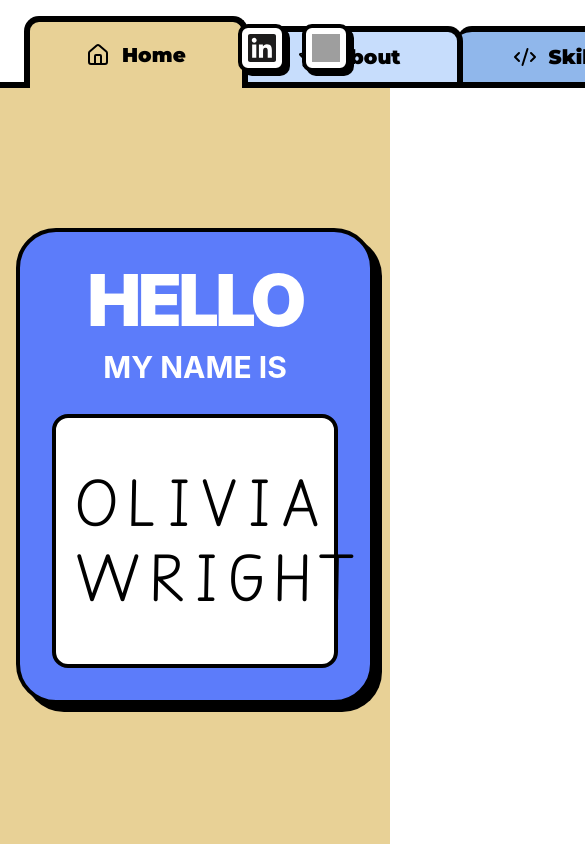
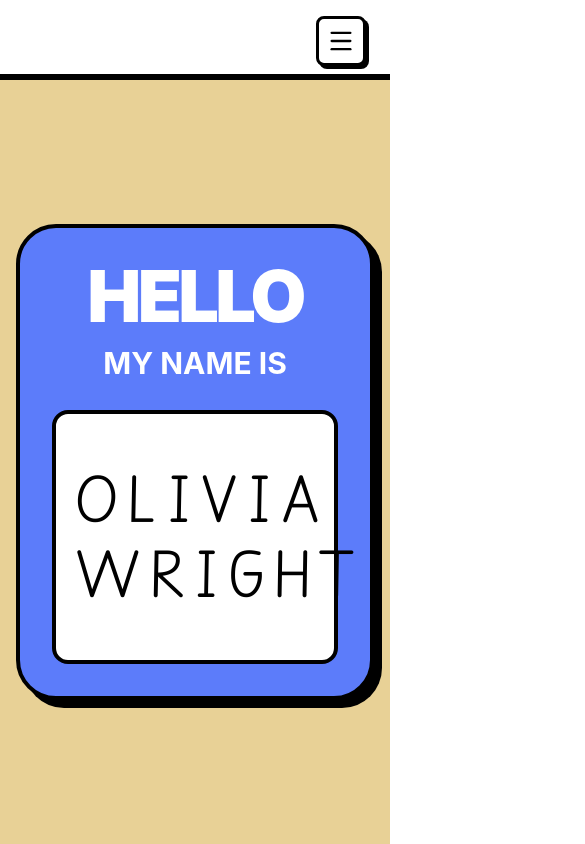
Before and after one commit to livvy-lab/portfolio-2026, a React (Vite) app: page / in a window 390 px wide. Shown: the top 844 px of the page, 585 px wide, since content can reach past the window. Built offline with nearby package versions, Linux system fonts and the light colour scheme; grey boxes are pictures that could not be loaded.

Commit message:
feat: working on mobile version

```diff
--- a/src/App.jsx
+++ b/src/App.jsx
@@ -1,4 +1,5 @@
-import React from 'react'
+import React, { useState, useEffect } from 'react'
+import FolderContainer from './components/FolderContainer'
 import Home from './sections/Home'
 import About from './sections/About'
 import Skills from './sections/Skills'
@@ -6,33 +7,100 @@ import Projects from './sections/Projects'
 import Contact from './sections/Contact'
 
 function App() {
+  const [activeTab, setActiveTab] = useState('Home');
+
+  // 1. Instant Snap Function
+  const handleTabChange = (tabName) => {
+    const element = document.getElementById(tabName.toLowerCase());
+    if (element) {
+      // We use behavior: 'auto' (or just remove the options) to snap instantly
+      element.scrollIntoView({ behavior: 'auto' });
+      setActiveTab(tabName);
+    }
+  };
+
+  // 2. Intersection Observer for Scroll Highlighting
+  useEffect(() => {
+    const observerOptions = {
+      root: null,
+      rootMargin: '-50% 0px -50% 0px',
+      threshold: 0
+    };
+
+    const observerCallback = (entries) => {
+      entries.forEach((entry) => {
+        if (entry.isIntersecting) {
+          const id = entry.target.id;
+          const formattedId = id.charAt(0).toUpperCase() + id.slice(1);
+          setActiveTab(formattedId);
+        }
+      });
+    };
+
+    const observer = new IntersectionObserver(observerCallback, observerOptions);
+
+    const sections = ['home', 'about', 'skills', 'projects', 'contact'];
+    sections.forEach(id => {
+      const el = document.getElementById(id);
+      if (el) observer.observe(el);
+    });
+
+    return () => observer.disconnect();
+  }, []);
+
   return (
-    <main className="w-full scroll-smooth">
+    <main className="w-full bg-white">
 
-      <Home
+      <FolderContainer
+        activeTab="Home"
+        currentActive={activeTab}
+        onTabChange={handleTabChange}
         cabinetColor="bg-white"
         folderColor="bg-folder-yellow"
-      />
+        showSocials={true}
+      >
+        <Home />
+      </FolderContainer>
 
-      <About
+      <FolderContainer
+        activeTab="About"
+        currentActive={activeTab}
+        onTabChange={handleTabChange}
         cabinetColor="bg-folder-yellow"
         folderColor="bg-folder-light-blue"
-      />
+      >
+        <About />
+      </FolderContainer>
 
-      <Skills
+      <FolderContainer
+        activeTab="Skills"
+        currentActive={activeTab}
+        onTabChange={handleTabChange}
         cabinetColor="bg-folder-light-blue"
         folderColor="bg-folder-blue"
-      />
+      >
+        <Skills />
+      </FolderContainer>
 
-      <Projects
+      <FolderContainer
+        activeTab="Projects"
+        currentActive={activeTab}
+        onTabChange={handleTabChange}
         cabinetColor="bg-folder-blue"
-        folderColor="bg-folder-pink"
-      />
+        folderColor="bg-folder-light-pink"
+      >
+        <Projects />
+      </FolderContainer>
 
-      <Contact
+      <FolderContainer
+        activeTab="Contact"
+        currentActive={activeTab}
+        onTabChange={handleTabChange}
         cabinetColor="bg-folder-light-pink"
         folderColor="bg-folder-pink"
-      />
+      >
+        <Contact />
+      </FolderContainer>
     </main>
   )
 }
--- a/src/components/FolderContainer.jsx
+++ b/src/components/FolderContainer.jsx
@@ -1,47 +1,56 @@
 import React from 'react'
 import Navbar from './NavBar'
-import githubIcon from '../assets/GitHub-Icon.svg'
+import githubIcon from '../assets/GitHub-icon.svg'
 import linkedinIcon from '../assets/LinkedIn-Icon.svg'
 
-const FolderContainer = ({ children, activeTab, folderColor, cabinetColor, showSocials }) => {
+/* Added currentActive to the props so the Navbar highlights the right tab
+   while you scroll past different sections */
+const FolderContainer = ({
+  children,
+  activeTab,
+  currentActive,
+  onTabChange,
+  folderColor,
+  cabinetColor,
+  showSocials
+}) => {
     return (
       <section
         id={activeTab.toLowerCase()}
-        className={`min-h-screen ${cabinetColor} flex flex-col w-full relative`}
+        /* min-h-[100dvh] ensures the folder takes up the full mobile screen */
+        className={`min-h-[100dvh] ${cabinetColor} flex flex-col w-full relative overflow-x-hidden`}
       >
 
-      {/* clickable Social Icons */}
       {showSocials && (
-        /* z-[999] forces this to be the top-most layer of the entire app */
-        <div className="absolute top-6 right-10 flex gap-4 z-[999] pointer-events-auto">
-          {/* LinkedIn Button */}
+        <div className="hidden md:flex absolute top-6 right-10 gap-4 z-[999] pointer-events-auto">
           <a
             href="https://www.linkedin.com/in/olivia-n-wright/"
             target="_blank"
             rel="noopener noreferrer"
-            /* block ensures the anchor tag fills the box */
-            className="block w-12 h-12 bg-white border-[4px] border-black rounded-[10px] shadow-[4px_4px_0px_0px_rgba(0,0,0,1)] flex items-center justify-center hover:-translate-y-1 hover:translate-x-1 hover:shadow-none transition-all cursor-pointer active:bg-gray-100"
+            className="block w-12 h-12 bg-white border-[4px] border-black rounded-[10px] shadow-[4px_4px_0px_0px_rgba(0,0,0,1)] flex items-center justify-center hover:-translate-y-1 transition-all cursor-pointer active:bg-gray-100"
           >
-            <img src={linkedinIcon} alt="LinkedIn" className="w-7 h-7 pointer-events-none" />
+            <img src={linkedinIcon} alt="LinkedIn" className="w-7 h-7" />
           </a>
 
-          {/* GitHub Button */}
           <a
             href="https://github.com/livvy-lab"
             target="_blank"
             rel="noopener noreferrer"
-            className="block w-12 h-12 bg-white border-[4px] border-black rounded-[10px] shadow-[4px_4px_0px_0px_rgba(0,0,0,1)] flex items-center justify-center hover:-translate-y-1 hover:translate-x-1 hover:shadow-none transition-all cursor-pointer active:bg-gray-100"
+            className="block w-12 h-12 bg-white border-[4px] border-black rounded-[10px] shadow-[4px_4px_0px_0px_rgba(0,0,0,1)] flex items-center justify-center hover:-translate-y-1 transition-all cursor-pointer active:bg-gray-100"
           >
-            <img src={githubIcon} alt="GitHub" className="w-7 h-7 pointer-events-none" />
+            <img src={githubIcon} alt="GitHub" className="w-7 h-7" />
           </a>
         </div>
       )}
 
-      <Navbar activeTab={activeTab} />
+      {/* We pass currentActive here so the Navbar highlights the tab
+          you're actually on, even if this specific folder is 'About' */}
+      <Navbar activeTab={currentActive} onTabChange={onTabChange} />
 
-      {/* We add z-0 here to ensure children stay behind the social icons */}
-      <div className={`flex-1 flex items-center justify-center w-full px-4 relative z-0 ${folderColor}`}>
-        {children}
+      <div className={`flex-1 flex flex-col items-center justify-center w-full px-4 py-8 md:py-0 relative z-0 ${folderColor}`}>
+        <div className="w-full flex items-center justify-center">
+          {children}
+        </div>
       </div>
     </section>
   )
--- a/src/components/NavBar.jsx
+++ b/src/components/NavBar.jsx
@@ -1,23 +1,25 @@
-import React from 'react'
+import React, { useState } from 'react'
 import Tab from './Tab'
-import { Home, Star, FolderCode, Users, CodeXml } from 'lucide-react'
+import githubIcon from '../assets/GitHub-icon.svg'
+import linkedinIcon from '../assets/LinkedIn-Icon.svg'
+import { Home, Star, FolderCode, Users, CodeXml, Menu, X } from 'lucide-react'
 
-const Navbar = ({ activeTab }) => {
+const Navbar = ({ activeTab, onTabChange }) => {
+  const [isOpen, setIsOpen] = useState(false);
+
   const tabs = [
-    { name: 'Home', color: 'bg-folder-yellow', icon: <Home size={24} />},
-    { name: 'About', color: 'bg-folder-light-blue', icon: <Star size={24} /> },
-    { name: 'Skills', color: 'bg-folder-blue', icon: <CodeXml size={24} /> },
-    { name: 'Projects', color: 'bg-folder-light-pink', icon: <FolderCode size={24} /> },
-    { name: 'Contact', color: 'bg-folder-pink', icon: <Users size={24} /> },
+    { name: 'Home', color: 'bg-folder-yellow', icon: <Home size={20} />},
+    { name: 'About', color: 'bg-folder-light-blue', icon: <Star size={20} /> },
+    { name: 'Skills', color: 'bg-folder-blue', icon: <CodeXml size={20} /> },
+    { name: 'Projects', color: 'bg-folder-light-pink', icon: <FolderCode size={20} /> },
+    { name: 'Contact', color: 'bg-folder-pink', icon: <Users size={20} /> },
   ]
 
   return (
-    /* Reduced pt-4 moves the navbar closer to the top of the screen */
-    <nav className="w-full border-b-[6px] border-black px-0 pt-4 z-50">
-      <div className="flex items-end h-full px-6">
-
-        {/* Negative margin-bottom pulls the tabs onto the black line */}
-        <div className="flex items-end -mb-[6px]">
+    <nav className="w-full border-b-[6px] border-black px-0 pt-4 z-50 bg-inherit">
+      <div className="flex items-end justify-between h-full px-6">
+        {/* Desktop Tabs */}
+        <div className="hidden md:flex items-end -mb-[6px]">
           {tabs.map((tab, index) => (
             <Tab
               key={tab.name}
@@ -25,8 +27,81 @@ const Navbar = ({ activeTab }) => {
               index={index}
               isActive={tab.name === activeTab}
               isFirst={index === 0}
+              onClick={() => onTabChange(tab.name)}
             />
           ))}
+        </div>
+
+        {/* Mobile Menu Toggle Button */}
+        <div className="md:hidden flex w-full justify-end pb-2">
+          <button
+            onClick={() => setIsOpen(true)}
+            className="p-2 border-[3px] border-black bg-white rounded-lg shadow-[3px_3px_0px_0px_rgba(0,0,0,1)] active:shadow-none active:translate-x-[3px] active:translate-y-[3px] transition-all"
+          >
+            <Menu size={28} />
+          </button>
+        </div>
+      </div>
+
+      {/* Mobile Slide-out Overlay */}
+      <div className={`fixed inset-0 z-[100] ${isOpen ? 'visible' : 'invisible'} md:hidden`}>
+        <div
+          className={`absolute inset-0 bg-black/40 transition-opacity duration-300 ${isOpen ? 'opacity-100' : 'opacity-0'}`}
+          onClick={() => setIsOpen(false)}
+        />
+
+        {/* Menu Panel - Added overflow-x-hidden here to kill the scroll! */}
+        <div className={`absolute right-0 top-0 h-full w-[80%] max-w-[300px] bg-white border-l-[6px] border-black p-5 flex flex-col shadow-[-10px_0px_0px_0px_rgba(0,0,0,0.1)] transform transition-transform duration-300 overflow-x-hidden ${isOpen ? 'translate-x-0' : 'translate-x-full'}`}>
+
+          {/* Header - Cleaned up */}
+          <div className="flex justify-between items-center mb-6 pt-1 flex-shrink-0">
+            <h2 className="font-mont font-black uppercase text-xl tracking-tighter text-black">Menu</h2>
+            <button onClick={() => setIsOpen(false)} className="p-1">
+              <X size={24}/>
+            </button>
+          </div>
+
+          {/* Tab Buttons Container */}
+          <div className="flex flex-col gap-3 flex-shrink-0 pr-2"> {/* Added slight padding-right so tabs don't hit the edge */}
+            {tabs.map((tab) => (
+              <button
+                key={tab.name}
+                onClick={() => {
+                  onTabChange(tab.name);
+                  setIsOpen(false);
+                }}
+                className={`flex items-center gap-3 p-3 border-[3px] border-black rounded-lg font-mont font-bold text-base text-black transition-all ${tab.color}
+                  ${activeTab === tab.name
+                    ? 'translate-x-[-8px] shadow-[8px_4px_0px_0px_rgba(0,0,0,1)] z-10'
+                    : 'translate-x-0 shadow-[4px_4px_0px_0px_rgba(0,0,0,1)] z-0'}
+                `}
+              >
+                {tab.icon}
+                {tab.name}
+              </button>
+            ))}
+          </div>
+
+          {/* Social Icons - Fixed at the bottom */}
+          <div className="mt-8 flex gap-3 flex-shrink-0 mb-4">
+            <a
+              href="https://www.linkedin.com/in/olivia-n-wright/"
+              target="_blank"
+              rel="noopener noreferrer"
+              className="block w-11 h-11 bg-white border-[3px] border-black rounded-[8px] shadow-[3px_3px_0px_0px_rgba(0,0,0,1)] flex items-center justify-center active:shadow-none transition-all hover:-translate-y-1"
+            >
+              <img src={linkedinIcon} alt="LinkedIn" className="w-6 h-6" />
+            </a>
+
+            <a
+              href="https://github.com/livvy-lab"
+              target="_blank"
+              rel="noopener noreferrer"
+              className="block w-11 h-11 bg-white border-[3px] border-black rounded-[8px] shadow-[3px_3px_0px_0px_rgba(0,0,0,1)] flex items-center justify-center active:shadow-none transition-all hover:-translate-y-1"
+            >
+              <img src={githubIcon} alt="GitHub" className="w-6 h-6" />
+            </a>
+          </div>
         </div>
       </div>
     </nav>
--- a/src/components/Tab.jsx
+++ b/src/components/Tab.jsx
@@ -11,19 +11,26 @@ const Tab = ({ name, color, icon, isActive, isFirst, index }) => {
           px-14 py-4
           border-t-[6px] border-black border-r-[6px]
           rounded-t-[15px] rounded-b-none
-          font-mont font-black text-xl flex items-center gap-3 transition-all duration-200
+          font-mont font-black text-xl flex items-center gap-3
           cursor-pointer no-underline text-black
+
+          /* No more growing/shrinking animation */
+          transition-none
 
           ${!isFirst ? '-ml-[6px]' : 'border-l-[6px]'}
 
+          /* Both states are h-[72px].
+             The Active tab has NO bottom border so it merges.
+             The Inactive tabs keep their bottom border to look like 'closed' files.
+          */
           ${isActive
             ? 'z-50 h-[72px] border-b-0 relative border-l-[6px]'
-            : 'z-10 h-[62px] border-b-[6px] relative'
+            : 'z-10 h-[72px] border-b-[6px] relative opacity-80'
           }
         `}
         style={{ zIndex: isActive ? 50 : 40 - index }}
       >
-        {React.cloneElement(icon, { strokeWidth: 2 })}
+        {React.cloneElement(icon, { strokeWidth: 3 })}
         {name}
       </a>
     )
--- a/src/sections/Home.jsx
+++ b/src/sections/Home.jsx
@@ -1,17 +1,11 @@
 import React from 'react'
-import FolderContainer from '../components/FolderContainer'
 import NameCard from '../components/NameCard'
 
-const Home = ({ cabinetColor, folderColor }) => {
+const Home = () => {
     return (
-      <FolderContainer
-        activeTab="Home"
-        cabinetColor={cabinetColor}
-        folderColor={folderColor}
-        showSocials={true}
-      >
+      <div className="w-full flex items-center justify-center animate-fadeIn">
         <NameCard />
-      </FolderContainer>
+      </div>
     )
   }
 
--- a/src/sections/Skills.jsx
+++ b/src/sections/Skills.jsx
@@ -1,26 +1,10 @@
 import React from 'react'
 import StickyNote from '../components/StickyNote'
-import FolderContainer from '../components/FolderContainer'
-
-// Mixing icon sets for maximum stability with Vite
-import {
-  DiHtml5,
-  DiCss3,
-  DiJavascript1,
-  DiReact,
-  DiNodejsSmall,
-  DiPython
-} from 'react-icons/di'
-
-import {
-  SiCplusplus,
-  SiFigma,
-  SiPostgresql
-} from 'react-icons/si'
-
+import { DiHtml5, DiCss3, DiJavascript1, DiReact, DiNodejsSmall, DiPython } from 'react-icons/di'
+import { SiCplusplus, SiFigma, SiPostgresql } from 'react-icons/si'
 import { IoStatsChart } from 'react-icons/io5'
 
-const Skills = ({ cabinetColor, folderColor }) => {
+const Skills = () => {
   const skills = [
     { title: "C++", icon: <SiCplusplus />, color: "bg-[#AFDFE3]" },
     { title: "Python", icon: <DiPython />, color: "bg-[#B6E3AF]" },
@@ -35,13 +19,7 @@ const Skills = ({ cabinetColor, folderColor }) => {
   ]
 
   return (
-    <FolderContainer
-      activeTab="Skills"
-      cabinetColor={cabinetColor}
-      folderColor={folderColor}
-    >
-      <div className="w-full flex flex-col items-center py-20 px-6">
-        {/* Responsive Grid: 2 columns on mobile, 5 on desktop */}
+    <div className="w-full flex flex-col items-center py-20 px-6 animate-fadeIn">
       <div className="grid grid-cols-2 md:grid-cols-5 gap-8 md:gap-12 max-w-7xl">
         {skills.map((skill, index) => (
           <StickyNote
@@ -53,7 +31,6 @@ const Skills = ({ cabinetColor, folderColor }) => {
         ))}
       </div>
     </div>
-    </FolderContainer>
   )
 }
 
```
Also changed, not shown: src/sections/About.jsx (+4 -11 lines), src/sections/Contact.jsx (+3 -20 lines), src/sections/Projects.jsx (+6 -15 lines). Lines whose indentation alone changed are shown as unchanged.
